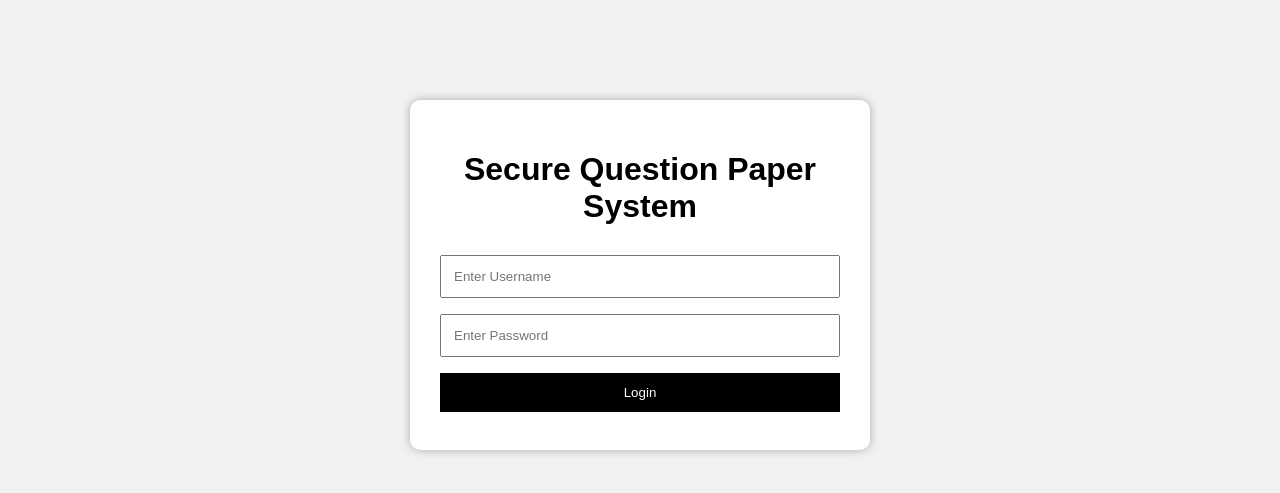
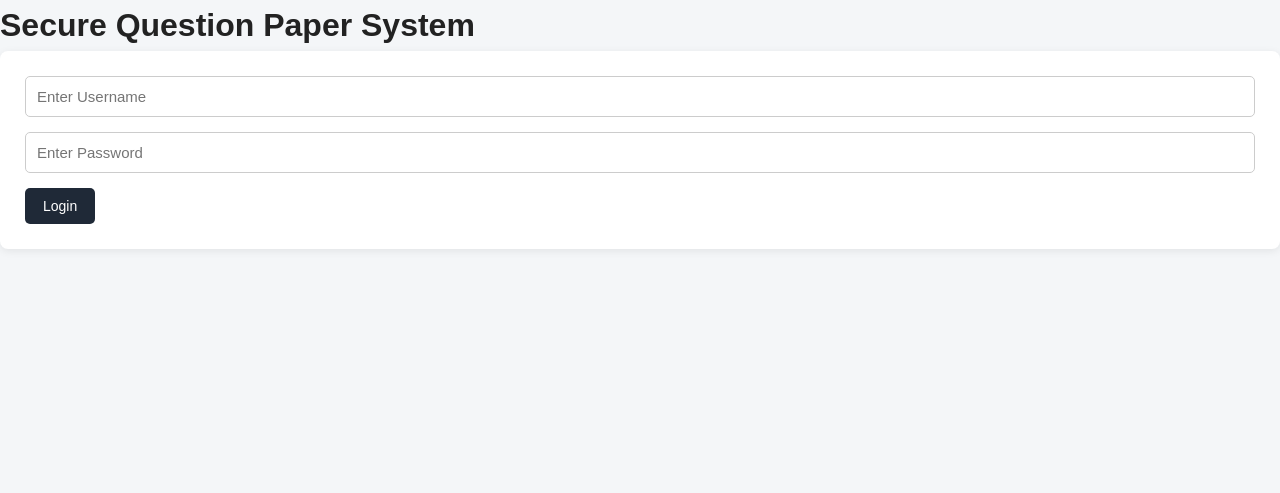
Before and after one commit to 2403717610422079-blip/Pdc-web-page, a Python web app: template templates/login.html in a window 1280 px wide. Shown: the top 493 px of the page. Run offline with Jinja, Linux system fonts and the light colour scheme; the template is opened without the code that fills it, so the values that code supplies are empty.

Commit message:
Update login.html

```diff
--- a/templates/login.html
+++ b/templates/login.html
@@ -1,45 +1,10 @@
 <!DOCTYPE html>
 <html>
-<head>
+    <head>
     <title>Secure Question Paper System</title>
-    <style>
-        body {
-            font-family: Arial;
-            background: #f2f2f2;
-        }
 
-        .login-box {
-            width: 400px;
-            margin: 100px auto;
-            padding: 30px;
-            background: white;
-            border-radius: 10px;
-            box-shadow: 0 0 10px #aaa;
-        }
+    <link rel="stylesheet" href="{{ url_for('static', filename='style.css') }}">
 
-        h1 {
-            text-align: center;
-        }
-
-        input, button {
-            width: 100%;
-            padding: 12px;
-            margin: 8px 0;
-            box-sizing: border-box;
-        }
-
-        button {
-            background: black;
-            color: white;
-            border: none;
-            cursor: pointer;
-        }
-
-        .error {
-            color: red;
-            text-align: center;
-        }
-    </style>
 </head>
 
 <body>
```
